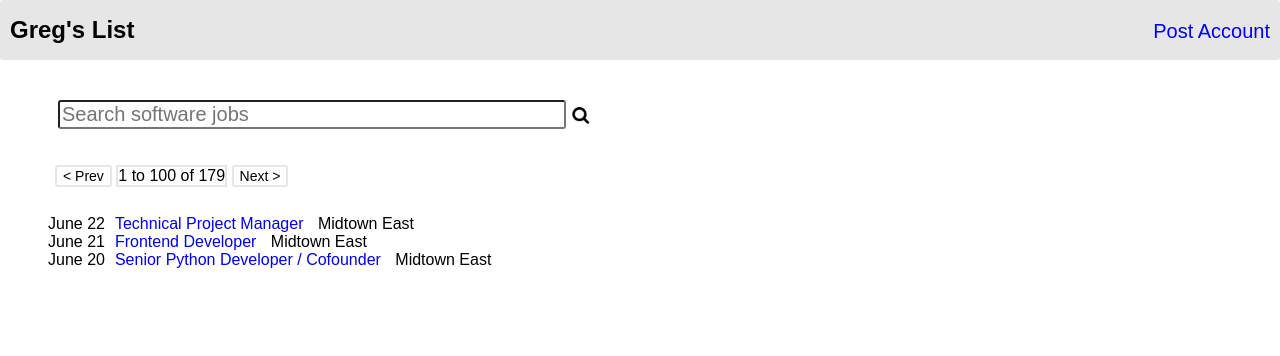
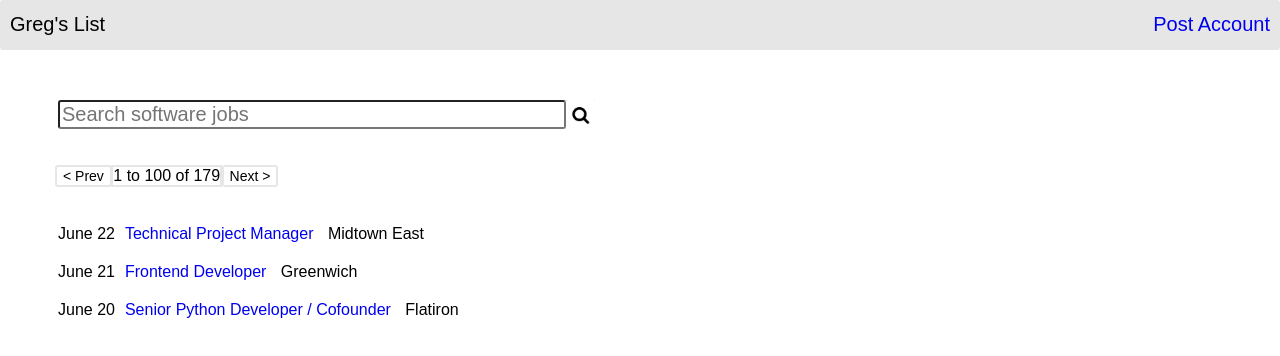
Before and after one commit to raeizon/gregslist, a plain HTML site: page index.html in a window 1280 px wide. Drawn offline with Linux system fonts and the light colour scheme.

Commit message:
fixed padding and button

```diff
--- a/index.html
+++ b/index.html
@@ -51,13 +51,13 @@
 
   	<li>
 	  	<span class="date">June 21</span><a href="#">Frontend Developer</a>
-		<span class="location">Midtown East</span>
+		<span class="location">Greenwich</span>
 	</li>
 
 
   	<li>
 	  	<span class="date">June 20</span><a href="#">Senior Python Developer / Cofounder</a>
-		<span class="location">Midtown East</span>
+		<span class="location">Flatiron</span>
 	</li>
 
 
--- a/main.css
+++ b/main.css
@@ -6,6 +6,11 @@ header {
   right: 0;
   border-radius: 3px;
 
+}
+
+h1 {
+  font-weight: normal;
+  font-size: 20px;
 }
 
 a {
@@ -27,9 +32,10 @@ body {
 .nav-top {
   float: right;
   display: inline-block;
-  margin-top: 20px;
+  margin-top: 13px;
   font-size: 20px;
   padding-right: 10px;
+  vertical-align: middle;
 
 }
 
@@ -75,6 +81,9 @@ button  {
 .page-numbers {
   display: inline-block;
   border: 2px solid #e6e6e6;
+  margin-right: -5px;
+  margin-left: -5px;
+
 }
 
 .prev-button::before {
@@ -87,6 +96,7 @@ button  {
 
 li {
   list-style: none;
+  padding: 10px;
 }
 
 .listing {
```
